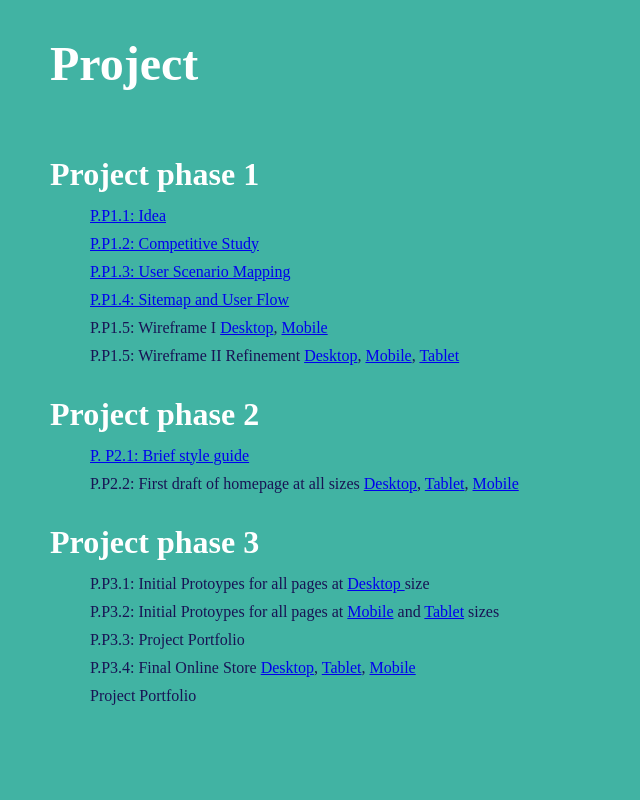
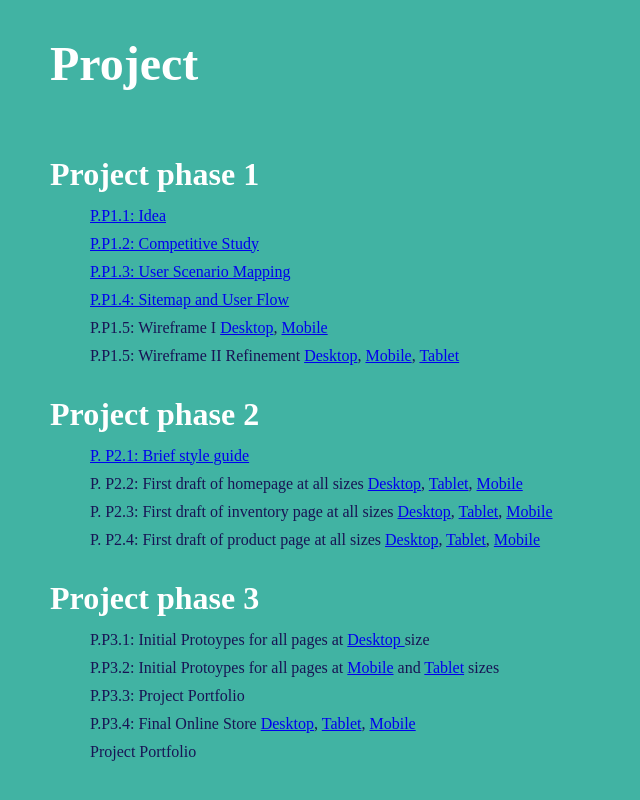
Before and after one commit to Juliawalterss/avt415, a plain HTML site: page index.html in a window 1280 px wide. Shown: the part 689-1489 px from the top of the page, without its empty margins (0-640 px from the left). Before the commit the page ends 1465 px from the top, so only its background shows below. Drawn offline with Linux system fonts and the light colour scheme.

Commit message:
Add files via upload

```diff
--- a/index.html
+++ b/index.html
@@ -36,7 +36,11 @@
 				<dt>Project phase 2</dt>
 			<dd><a href="https://xd.adobe.com/view/4516c8a3-65f4-490e-bbfa-03874e3d5368-1045/">P. P2.1: Brief style guide</a>
 			</dd>
-			<dd>P.P2.2: First draft of homepage at all sizes <a href="https://xd.adobe.com/view/6b73037f-24fb-439e-9bc5-b54dea9461d0-3e20/">Desktop</a>, <a href="https://xd.adobe.com/view/ef0a53d2-3cc9-40a2-86bd-0b8d578fb3ed-ba59/"> Tablet</a>, <a href="https://xd.adobe.com/view/4e2ad637-a825-422a-a31d-dd84d461c0a7-1b79/"> Mobile</a> </dd>
+			<dd>P. P2.2: First draft of homepage at all sizes <a href="https://xd.adobe.com/view/6b73037f-24fb-439e-9bc5-b54dea9461d0-3e20/">Desktop</a>, <a href="https://xd.adobe.com/view/ef0a53d2-3cc9-40a2-86bd-0b8d578fb3ed-ba59/"> Tablet</a>, <a href="https://xd.adobe.com/view/4e2ad637-a825-422a-a31d-dd84d461c0a7-1b79/"> Mobile</a> </dd>
+					<dd>P. P2.3: First draft of inventory page at all sizes <a href="https://xd.adobe.com/view/4e35682c-edf3-4e99-a124-213e68f92efe-1b66/">Desktop</a>, <a href="https://xd.adobe.com/view/e08a28d3-ef92-4e9c-8232-db780f4ba21d-b5d9/"> Tablet</a>, <a href="https://xd.adobe.com/view/4770c632-362b-45d1-b5f7-78cf8db49b9e-1223/"> Mobile</a> </dd>
+				<dd>P. P2.4: First draft of product page at all sizes <a href="https://xd.adobe.com/view/8bfbf812-98d0-4454-b1a6-be4ea428003a-dea8/">Desktop</a>, <a href="https://xd.adobe.com/view/b1ce711f-8d45-4811-970f-422f8c7ea187-e49d/"> Tablet</a>, <a href="https://xd.adobe.com/view/0b683a0d-331b-40da-99cc-db79edcbb7c2-5e3b/"> Mobile</a> </dd>
+
+
 			</dl>
 			<dl>
 				<dt>Project phase 3</dt>
```
